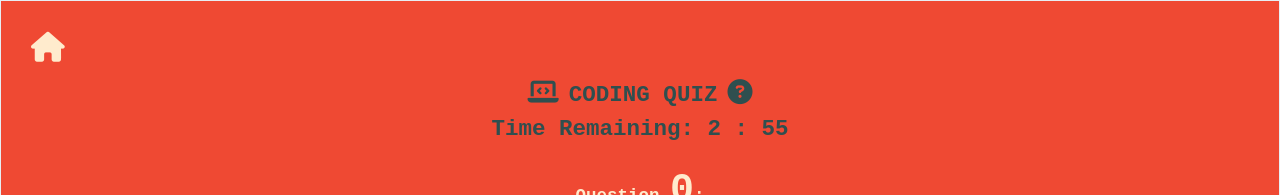
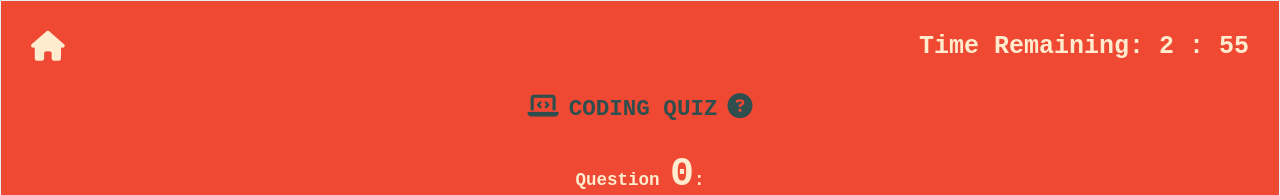
Before and after one commit to JustineOverflow/coding-quizz-reactjs, a React (Create React App) app: page /quiz in a window 1280 px wide. Shown: the top 195 px of the page. Built offline with nearby package versions, Linux system fonts and the light colour scheme; no server answers.

Commit message:
improved UI timer

```diff
--- a/src/Quiz/Quiz.js
+++ b/src/Quiz/Quiz.js
@@ -64,15 +64,15 @@ class Quiz extends Component {
         {
             if (!this.state.isFinished) {
                 return <section className="quiz">
-                    <header>
-                        <nav className="home-icon">
-                            <Link to="/"><i className="home-icon fas fa-home"></i></Link>
-                        </nav>
+                    <header className="header">
+                        <Link to="/"><i className="header-home-icon fas fa-home"></i></Link>
+                        <div className="header-timer">
+                        <Timer/>
+                        </div>
                     </header>
                     <div className="title">
                         <h1 className="title-quiz"><i className="title-icon fas fa-laptop-code"></i>CODING QUIZ<i
                             className="title-icon fas fa-question-circle"></i></h1>
-                        <Timer/>
                     </div>
                     <h3 className="quiz-title">Question <span className="count">{this.state.count}</span>:</h3>
                     <div className="quiz-ask">
--- a/src/Quiz/Timer.js
+++ b/src/Quiz/Timer.js
@@ -40,8 +40,8 @@ class Timer extends Component {
         return (
             <div>
                 {minutes === 0 && seconds === 0
-                    ? <h1>Times Up!</h1>
-                    : <h1> Time Remaining: <span>{minutes} : {seconds < 10 ? `0${seconds}` : seconds} </span> </h1>
+                    ? <h1 className="timesup">Times Up!</h1>
+                    : <h1 className="timerContainer"> Time Remaining: <span className="time">{minutes} : {seconds < 10 ? `0${seconds}` : seconds} </span> </h1>
                 }
             </div>
         )
--- a/src/Quiz/quiz.scss
+++ b/src/Quiz/quiz.scss
@@ -1,4 +1,11 @@
-.home-icon {
+.header {
+  display: grid;
+  grid-template-columns: 1fr 1fr;
+  margin: 0;
+
+  &-home-icon {
+    margin-left: 0;
+    grid-column-start: 1;
     text-align: left;
     color: blanchedalmond;
     font-size: 3rem;
@@ -7,20 +14,29 @@
     &:hover {
       color: darkslategrey;
     }
+
+    .timer {
+      margin-right: 0;
+      grid-column-start: 2;
+      text-align: right;
     }
+  }
+}
+
 .quiz {
   display: grid;
   margin: 3rem;
   grid-template-columns: 1fr;
   grid-template-rows: 1fr;
-   text-align: center;
 
   &-title {
+    text-align: center;
     color: blanchedalmond;
     margin: 2rem;
   }
 
   &-ask {
+    text-align: center;
     height: 15rem;
     background-color: blanchedalmond;
     border-radius: 5rem;
@@ -29,6 +45,7 @@
     border-color: $color-orange;
 
     &-text {
+      text-align: center;
       color: #ef4933;
       font-size: 3rem;
       margin-top: 5rem;
@@ -41,10 +58,12 @@
 }
 
 .count {
+  text-align: center;
   font-size: 4rem;
 }
 
 .answer {
+  text-align: center;
   margin: 3rem;
   color: blanchedalmond;
 
@@ -54,6 +73,7 @@
 }
 
 .button {
+  text-align: center;
   border-radius: 5rem;
   height: 5rem;
   width: min(15rem);
@@ -73,6 +93,7 @@
 }
 
 .score {
+  text-align: center;
   background-color: #b42d1e;
   color: blanchedalmond;
   border-radius: 5rem;
@@ -87,6 +108,7 @@
 }
 
 .title {
+  text-align: center;
   display: grid;
   color: darkslategrey;
   grid-template-columns: 2fr;
--- /dev/null
+++ b/src/Quiz/timer.scss
@@ -0,0 +1,14 @@
+.timer {
+  color: blanchedalmond;
+}
+
+.timerContainer {
+  text-align: right;
+  margin-bottom: 2rem;
+  color: blanchedalmond;
+  font-size: 2.5rem;
+}
+
+.timesup {
+  font-size: 2rem;
+}
--- a/src/main.scss
+++ b/src/main.scss
@@ -1,5 +1,6 @@
 @import "base.scss";
 
 @import "Quiz/quiz";
+@import "Quiz/timer";
 @import "Home/home";
 @import "EndGame/endgame";
```
Lines whose indentation alone changed are shown as unchanged.
